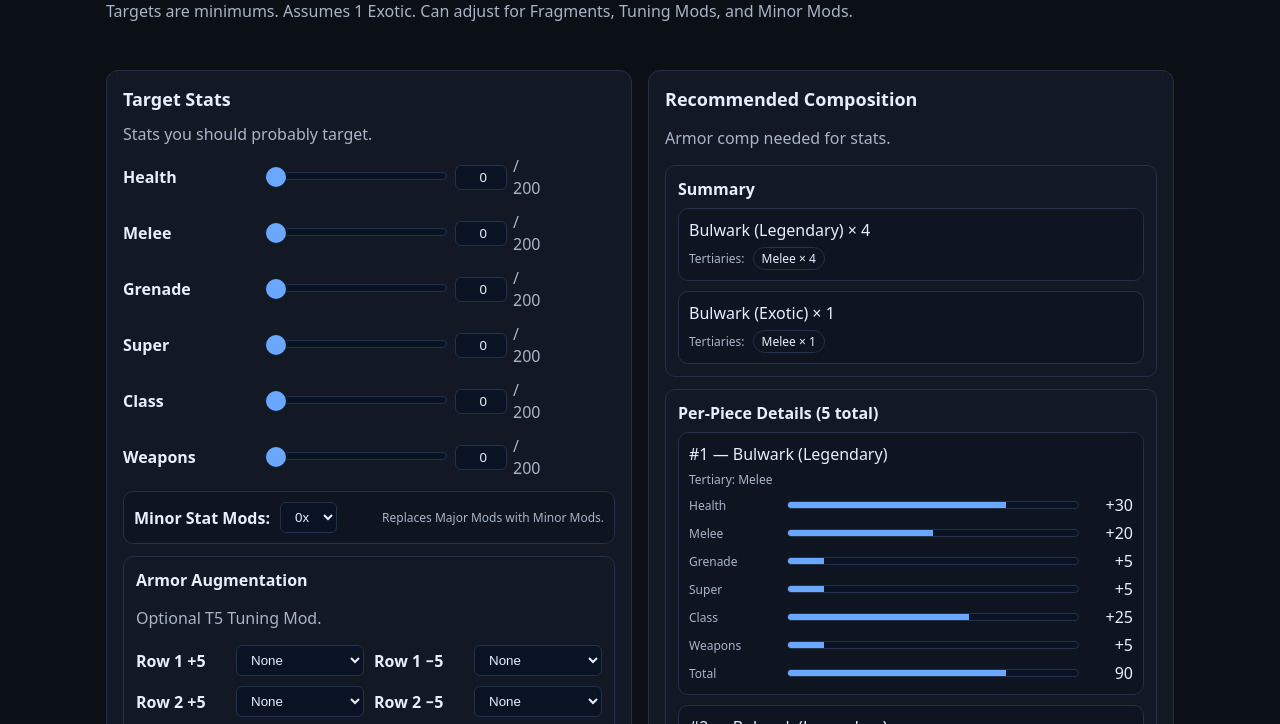
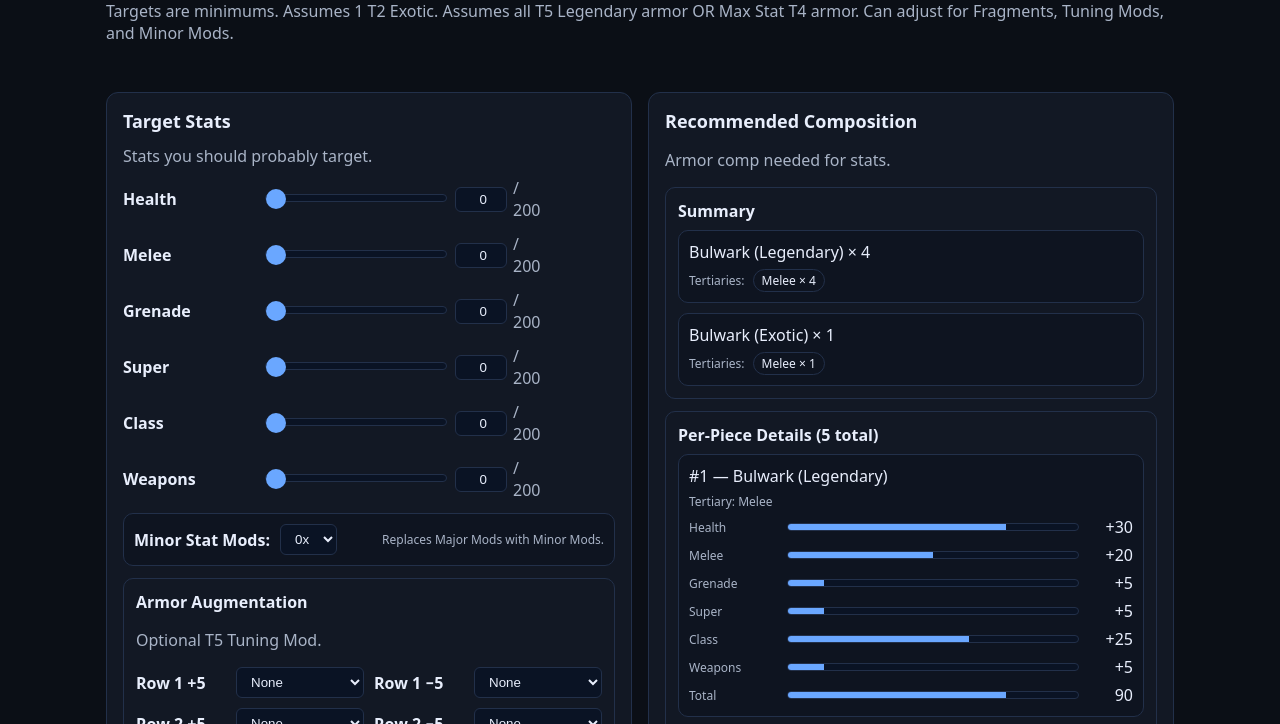
Before and after one commit to MikoBiko0609/D2-Armor-Calc, a plain HTML site: page index.html in a window 1280 px wide. Shown: the part 76-800 px from the top of the page. Drawn offline with Linux system fonts and the light colour scheme.

Commit message:
Updated Main Side Description to make it more clear how the program creates its results

```diff
--- a/index.html
+++ b/index.html
@@ -10,7 +10,7 @@
   <header class="container">
     <h1>Destiny Armor Calculator</h1>
     <p class="subtle">
-      Targets are minimums. Assumes 1 Exotic. Can adjust for Fragments, Tuning Mods, and Minor Mods.
+      Targets are minimums. Assumes 1 T2 Exotic. Assumes all T5 Legendary armor OR Max Stat T4 armor. Can adjust for Fragments, Tuning Mods, and Minor Mods.
     </p>
   </header>
 
```
